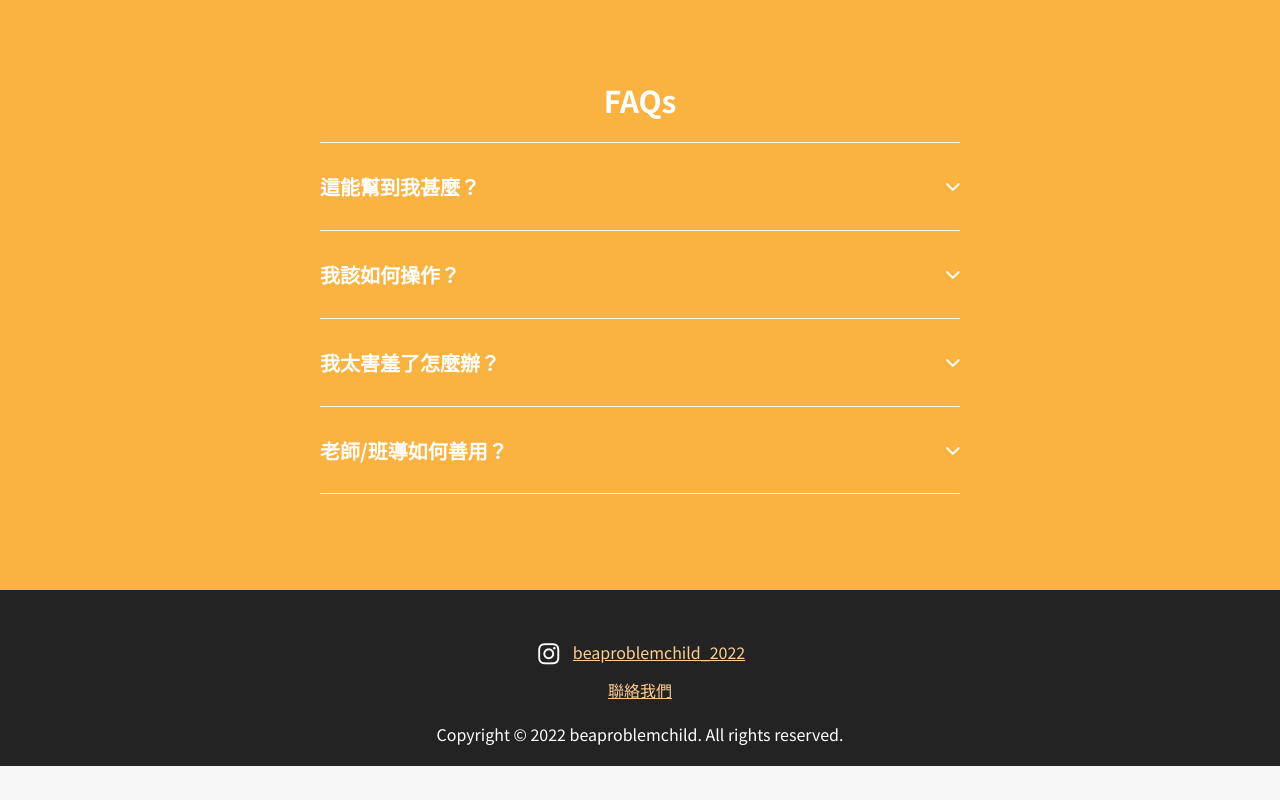
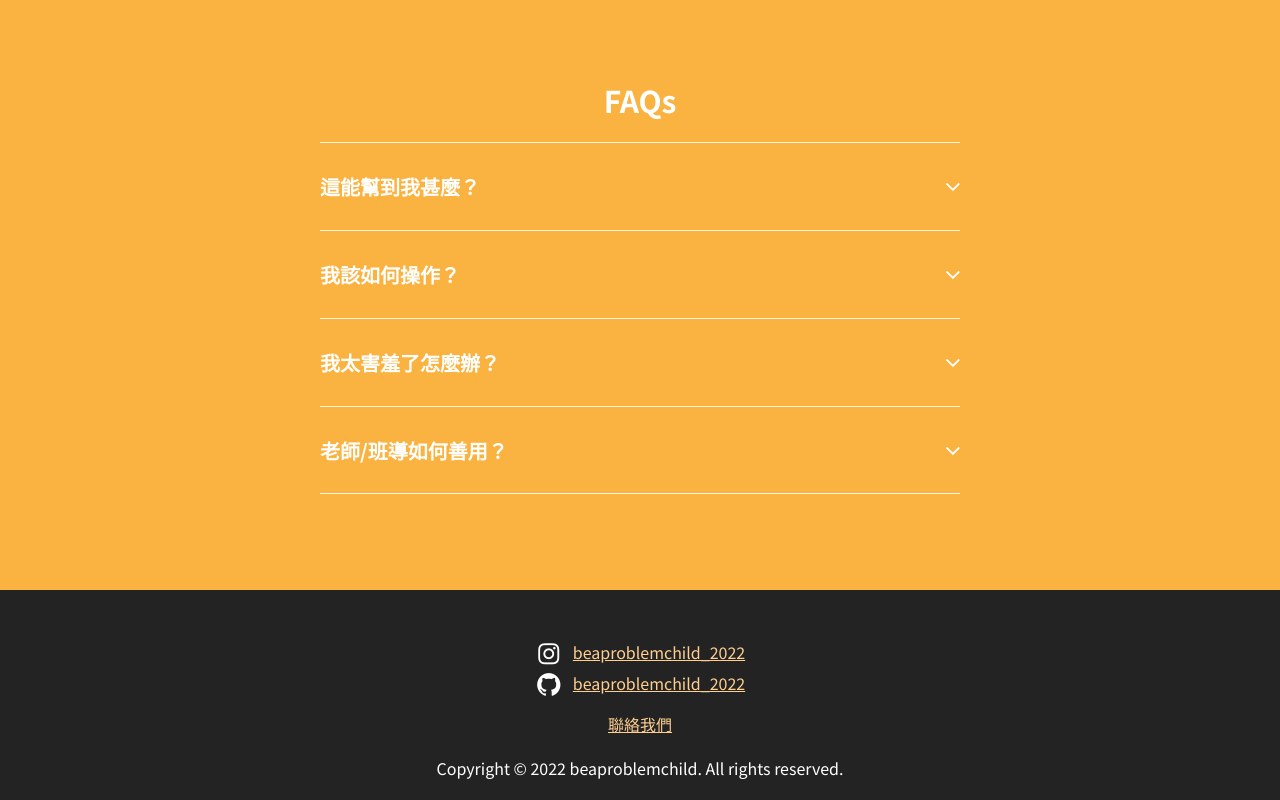
Before and after one commit to mingdaoplatform/official-page, a Vue app: page / in a window 1280 px wide. Shown: the part 1374-2174 px from the top of the page. Before the commit the page ends 2140 px from the top, so only its background shows below. Built offline with nearby package versions, Linux system fonts and the light colour scheme.

Commit message:
feat: github link

```diff
--- a/src/components/footer.vue
+++ b/src/components/footer.vue
@@ -21,6 +21,12 @@ const links = reactive<Array<link>>([
         ><a
           target="_blank"
           href="https://www.instagram.com/beaproblemchild_2022/"
+          >beaproblemchild_2022</a
+        >
+      </div>
+      <div class="detail">
+        <i class="bx bxl-github"></i
+        ><a target="_blank" href="https://github.com/beaproblemchild"
           >beaproblemchild_2022</a
         >
       </div>
@@ -50,6 +56,7 @@ footer {
     margin-bottom: 10px;
     .detail {
       display: flex;
+      margin-bottom: 3px;
       i {
         font-size: 28px;
         margin-right: 10px;
```
